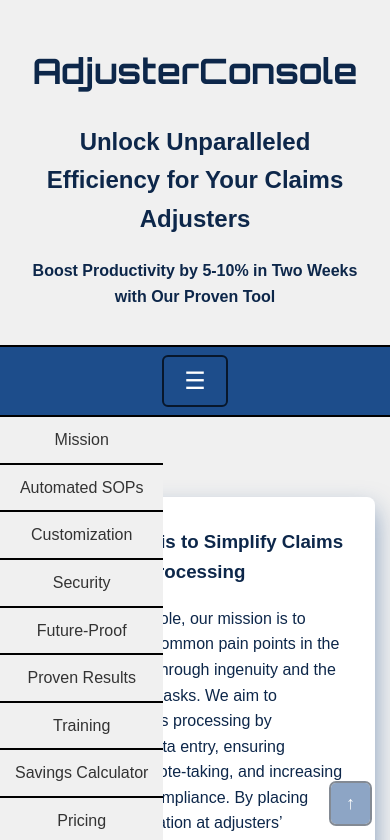
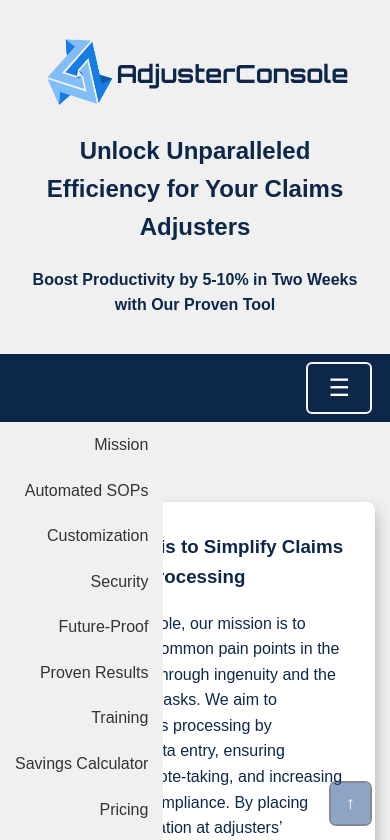
Before and after one commit to AdjusterConsolePitch/AdjusterConsolePitch.github.io, a plain HTML site: page index.html in a window 390 px wide. Both pictures are taken after a click on the button "Toggle menu". Shown: the top 840 px of the page. Drawn offline with Linux system fonts and the light colour scheme.

Commit message:
Add files via upload

```diff
--- a/index.html
+++ b/index.html
@@ -12,7 +12,7 @@
 </head>
 <body>
     <header>
-        <h1 class="orbitron">AdjusterConsole</h1>
+        <h1 class="orbitron"><img id="logo1" src="logo1.png"></img>AdjusterConsole</h1>
         <h2>Unlock Unparalleled Efficiency for Your Claims Adjusters</h2>
         <p><strong>Boost Productivity by 5-10% in Two Weeks with Our Proven Tool</strong></p>
     </header>
--- a/script.js
+++ b/script.js
@@ -10,7 +10,7 @@ document.addEventListener('DOMContentLoaded', () => {
     textBlocks.forEach((block, index) => {
         setTimeout(() => {
             block.classList.add('fade-in');
-        }, index * 1000); // Staggered fade-in effect
+        }, index * 300); // Staggered fade-in effect
     });
 });
 
--- a/styles.css
+++ b/styles.css
@@ -1,3 +1,4 @@
+/* General styles */
 :root {
     --primary-color: rgb(13, 39, 74);
     --highlight-color: rgb(29, 77, 139);
@@ -13,7 +14,7 @@ body {
     line-height: 1.6;
     margin: 0;
     padding: 0;
-    background: linear-gradient(90deg, rgba(29, 77, 139,1) 10%, rgba(255,255,255,1) 30%, rgba(29, 77, 139,1) 45%, rgba(29, 77, 139,1) 55%, rgba(255,255,255,1) 70%, rgba(29, 77, 139,1) 90%);
+    background: linear-gradient(90deg, rgba(13,39,74,1) 10%, rgba(255,255,255,1) 30%, rgba(13,39,74,1) 45%, rgba(13,39,74,1) 55%, rgba(255,255,255,1) 70%, rgba(13,39,74,1) 90%);
     background-attachment: fixed;
     background-size: 100% 100%;
     color: var(--primary-color);
@@ -24,24 +25,34 @@ body {
 	font-size: 50px;
 }
 
+#logo1 {
+	height: 150px;
+	width: 150px;
+}
+
+header h1 {
+    display: flex;
+	flex-direction: row;
+	justify-content: center;
+	align-items: center;
+}
+/* Header styles */
 header {
     text-align: center;
     padding: 20px;
     background: rgb(13,39,74);
-    background: linear-gradient(90deg, rgba(29, 77, 139,1) 10%, rgba(255,255,255,1) 30%, rgba(255,255,255,1) 70%, rgba(29, 77, 139,1) 90%);
+    background: linear-gradient(90deg, rgba(13,39,74,1) 10%, rgba(255,255,255,1) 30%, rgba(255,255,255,1) 70%, rgba(13,39,74,1) 90%);
     color: var(--primary-color);
 }
 
 nav {
     text-align: center;
-    background-color: var(--highlight-color);
+    background-color: var(--primary-color);
     padding: 10px 0;
 	top: 0;
 	color: var(--text-color);
 	position: sticky;
 	z-index: 1000;
-	border-top: 2px solid black;
-	border-bottom: 2px solid black;
 }
 
 nav ul {
@@ -62,8 +73,18 @@ nav ul li a {
 #menu-toggle {
     background: none;
     border: none;
-    font-size: 24px;
+    font-size: 24px; /* Adjust size as needed */
     cursor: pointer;
+	margin-right: 20px;
+	outline: 2px solid var(--background-color);
+}
+
+#menu-toggle:hover {
+	color: var(--background-color);
+}
+
+#menu-toggle:active {
+	color: var(--background-color);
 }
 
 #dropdown-menu {
@@ -73,12 +94,12 @@ nav ul li a {
     position: absolute;
     top: 100%;
     left: 0;
-    background: rgb(240, 240, 240);
-    max-height: 0;
-    overflow: hidden;
-    transition: max-height 0.3s ease, opacity 0.3s ease;
-    opacity: 0;
-    z-index: 1000;
+    background: rgb(240, 240, 240); /* Matches mobile background */
+    max-height: 0; /* Initially hidden */
+    overflow: hidden; /* Prevent overflow */
+    transition: max-height 0.3s ease, opacity 0.3s ease; /* Smooth transition */
+    opacity: 0; /* Initially hidden */
+    z-index: 1000; /* Ensure it sits above other content */
 }
 
 #dropdown-menu li {
@@ -88,26 +109,26 @@ nav ul li a {
 
 #dropdown-menu li a {
     display: block;
-    padding: 10px 15px;
+    padding: 10px 15px; /* Adjust padding as needed */
     text-decoration: none;
-    color: #333;
-	border-top: 2px solid black;
+    color: #333; /* Text color */
 }
 
 #dropdown-menu li a:hover {
-    background-color: rgb(220, 220, 220);
+    background-color: rgb(220, 220, 220); /* Hover effect */
 }
 
+/* Show dropdown when active */
 #dropdown-menu.active {
-    max-height: 1000px;
-	transition: max-height 0.3s ease, opacity 0.3s ease;
-    opacity: 1;
+    max-height: 1000px; /* Set max height to a value that fits your menu */
+	transition: max-height 0.3s ease, opacity 0.3s ease; /* Smooth transition */
+    opacity: 1; /* Make it fully visible */
 }
 
+/* For mobile styles */
 @media (min-width: 769px) {
     #menu-toggle {
-        display: none;
-        display: none;
+        display: none; /* Hide the menu icon on larger screens */
     }
 	#smallNav {
 	    display: none;
@@ -285,27 +306,25 @@ input {
     transform: translateY(0);
 }
 
-
-@media (max-width: 768px) {
+/* Mobile styles */
+@media (max-width: 768px) { /* You can adjust the width as needed */
     body {
-        background: rgb(240, 240, 240);
+        background: rgb(240, 240, 240); /* Solid background color */
     }
 
     header {
-        background: rgb(240, 240, 240);
+        background: rgb(240, 240, 240); /* Change header background to solid color */
     }
-
     .orbitron {
 	    font-family: Orbitron, sans-serif;
 	    font-size: 35px;
     }
     .content {
-        margin: 80px 15px;
-		box-shadow: 0 12px 24px rgba(29, 77, 139, 0.5);
+        margin: 80px 15px; /* Double the margin */
     }
 
     #scheduleForm {
-        margin-top: 30px;
+        margin-top: 30px; /* Adjust margin-top for schedule form */
     }
 
 	#bigNav {
@@ -313,8 +332,17 @@ input {
 	}
 	#smallNav {
 		display: inherit;
+		text-align: right;
 	}
 	#scheduleForm input {
 		max-width: 100px;
 	}
+	#logo1 {
+	    height: 75px;
+    	width: 75px;
+    }
+	.orbitron {
+	    font-family: Orbitron, sans-serif;
+	    font-size: 25px;
+    }
 }
```
